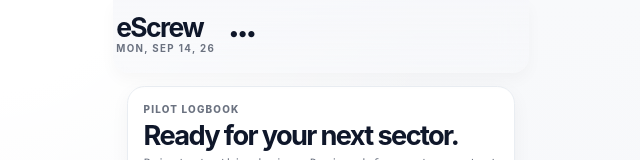
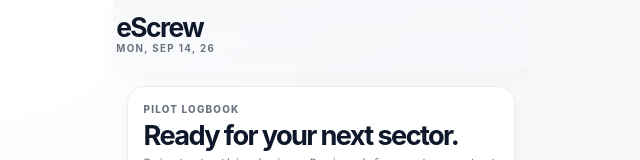
Before and after one commit to rbozzhanov-web/PWAPlog, a React (Vite) app in the folder apps/web/: page / in a window 1280 px wide. Shown: the top 160 px of the page, without its empty margins (319-959 px from the left). Built offline with nearby package versions, Linux system fonts and the light colour scheme.

Commit message:
style(home): remove duplicate navigation and duty card

```diff
--- a/apps/web/src/features/home/HomePage.tsx
+++ b/apps/web/src/features/home/HomePage.tsx
@@ -36,7 +36,6 @@ export function HomePage({ db }: HomePageProps) {
   const nextFlight = useMemo(() => nextDuty?.flights.find((flight) => Date.parse(`${flight.date}T${flight.departure}:00`) >= now) ?? nextDuty?.flights[0], [nextDuty, now]);
   const reportBoundary = nextDuty ? dutyReportBoundary(nextDuty) : undefined;
   const countdown = reportBoundary ? Math.max(0, Date.parse(reportBoundary) - now) : 0;
-  const priorDuty = useMemo(() => nextDuty && roster?.duties.filter((duty) => duty !== nextDuty && (duty.end ?? '') < (nextDuty.start ?? '')).sort((a, b) => (b.end ?? '').localeCompare(a.end ?? ''))[0], [roster, nextDuty]);
   const today = new Intl.DateTimeFormat('en', { weekday: 'short', day: 'numeric', month: 'short', year: '2-digit', timeZone: 'UTC' }).format(new Date()).toUpperCase();
 
   return (
@@ -44,7 +43,6 @@ export function HomePage({ db }: HomePageProps) {
       <header className="suite-header">
         <div className="suite-mark" aria-hidden="true">✈</div>
         <div><h1>eScrew</h1><p>{today}</p></div>
-        <Link className="suite-header__more" to="/settings" aria-label="Open settings">•••</Link>
       </header>
 
       <section className="home-hero">
@@ -65,8 +63,6 @@ export function HomePage({ db }: HomePageProps) {
         <div><span>Total time</span><strong>{formatFlightMinutes(totalTime)}</strong></div>
         <div><span>Flights</span><strong>{entries.length}</strong></div>
       </section>
-      {nextDuty ? <section className="home-duty"><p>NEXT DUTY</p><div><strong>{reportClock(nextDuty)} LOCAL</strong><span>{nextDuty.flights.length ? `${nextDuty.flights.length} sector${nextDuty.flights.length === 1 ? '' : 's'}` : 'AIMS activity'}</span></div>{priorDuty?.end && reportBoundary ? <small>Rest before report · {formatRest(Date.parse(reportBoundary) - Date.parse(priorDuty.end))}</small> : null}</section> : null}
-
       <section className="home-section">
         <div className="home-section__title"><div><p>LOGBOOK</p><h2>Recent flights</h2></div><Link to="/logbook">View all</Link></div>
         {recent.length ? <div className="home-recent-list">{recent.map((entry) => (
@@ -85,4 +81,3 @@ function dutyReportBoundary(duty: AimsDuty) { return duty.report ?? duty.start ?
 function dutyEndTimestamp(duty: AimsDuty) { const last = duty.flights.at(-1); const fallback = last ? `${last.arrivalDate ?? last.date}T${last.arrival}:00` : dutyReportBoundary(duty); return Date.parse(duty.end ?? fallback); }
 function reportClock(duty?: AimsDuty) { return duty ? dutyReportBoundary(duty).slice(11, 16) : '—'; }
 function airportName(code: string) { return ({ ALA: 'ALMATY', NQZ: 'ASTANA', FRA: 'FRANKFURT', ICN: 'SEOUL', AYT: 'ANTALYA' } as Record<string, string>)[code] ?? code; }
-function formatRest(value: number) { const hours = Math.max(0, Math.floor(value / 3_600_000)); return `${hours}h ${Math.floor((value % 3_600_000) / 60_000)}m`; }
```
